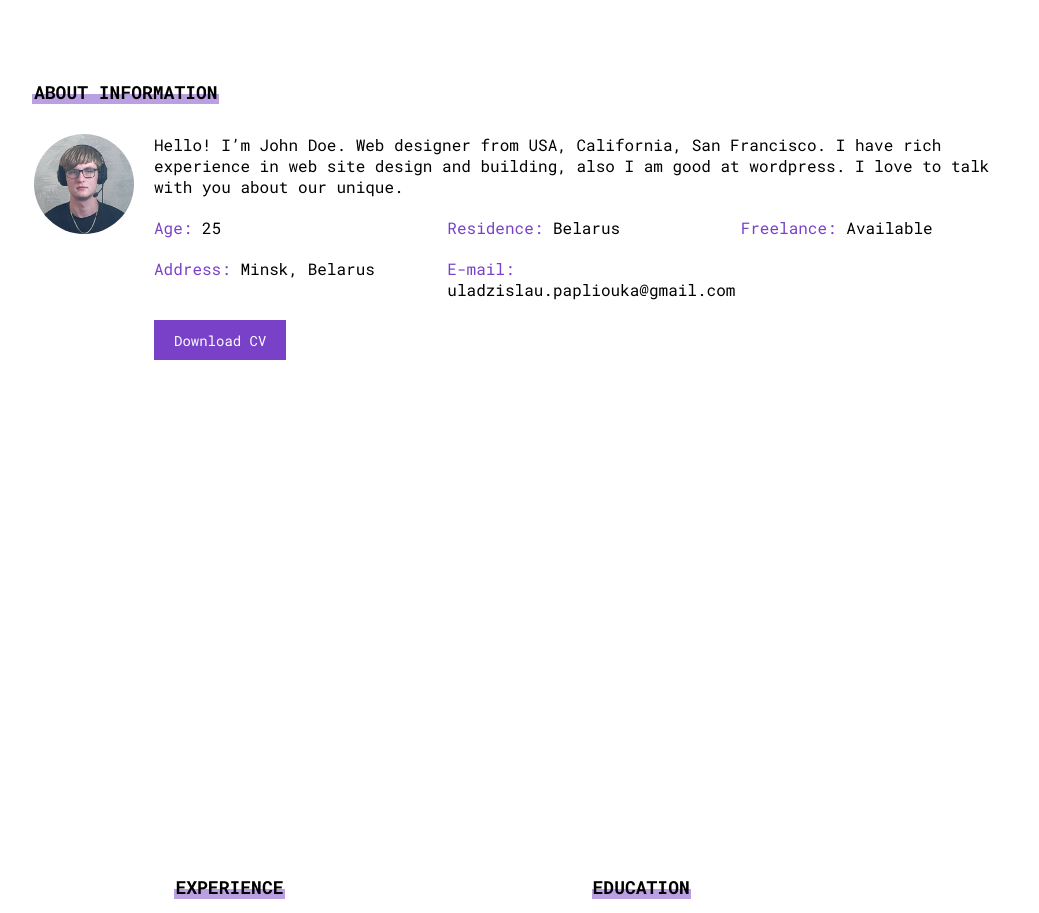
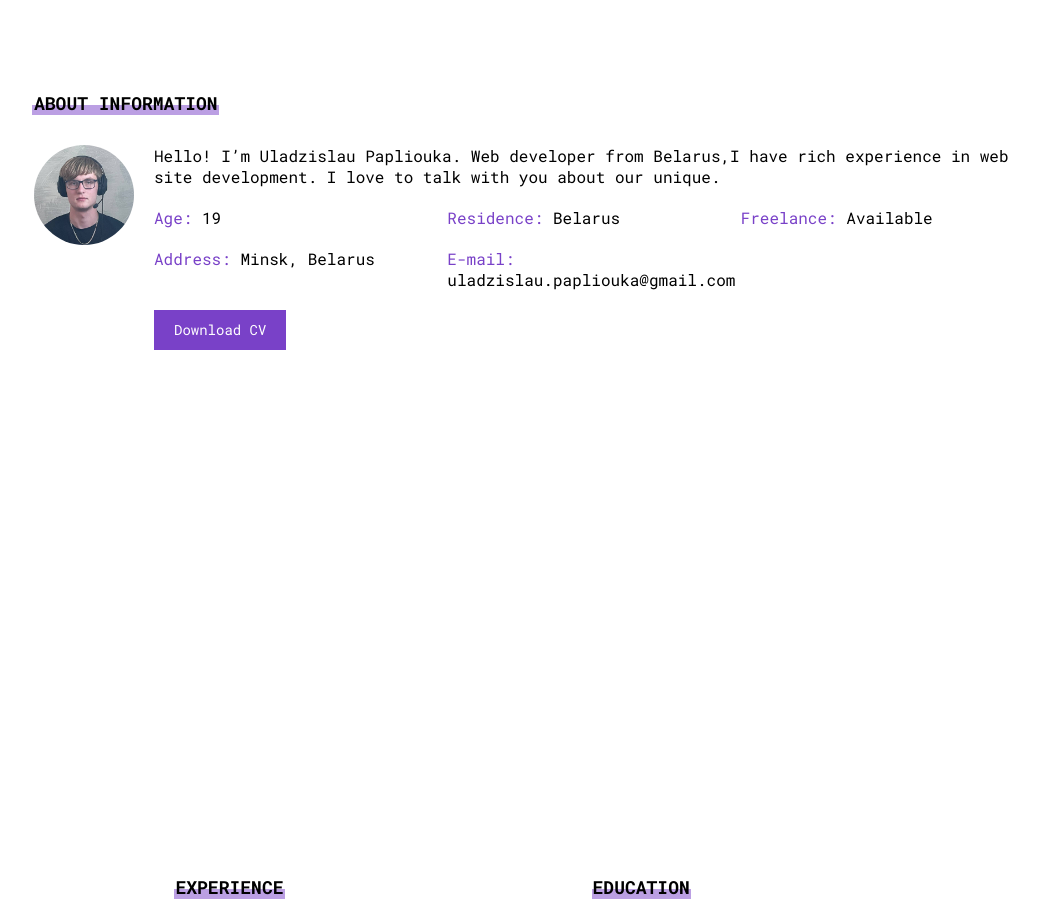
Before and after one commit to UladzislauPapliouka/Portfolio, a React (Create React App) app: page / in a window 1280 px wide. Shown: the part 980-1893 px from the top of the page, without its empty margins (106-1145 px from the left). Built offline with nearby package versions, Linux system fonts and the light colour scheme.

Commit message:
change information

```diff
--- a/src/Components/InformationBlock.tsx
+++ b/src/Components/InformationBlock.tsx
@@ -4,10 +4,11 @@ import {Container} from "../Conteiners/Container";
 import photo from "./../assets/PHOTOS/Untitled-1.png";
 import {PropertyList} from "./PropertyList";
 import {Button} from "./Button";
+
 export const InformationBlock: FC = () => {
   const properties = [
     {
-      prop: "25",
+      prop: "19",
       propName: "Age",
     },
     {
@@ -36,12 +37,11 @@ export const InformationBlock: FC = () => {
             <img src={photo} alt=""/>
             <div className={informationBlockStyles.description}>
               <span>{
-                "Hello! I’m John Doe. Web designer from USA," +
-                " California, San Francisco. I have rich experience" +
-                " in web site design and building, also I am good at" +
-                " wordpress. I love to talk with you about our unique."
+                "Hello! I’m Uladzislau Papliouka. Web developer from Belarus," +
+                "I have rich experience" + " in web site development. I love to talk with you about our unique."
               }</span>
               <PropertyList properties={properties}/>
+              {/* TODO: add link to CV */}
               <Button>Download CV</Button>
             </div>
           </div>
```
Also changed, not shown: 1 other file (tests, documents, lock files or other folders).
